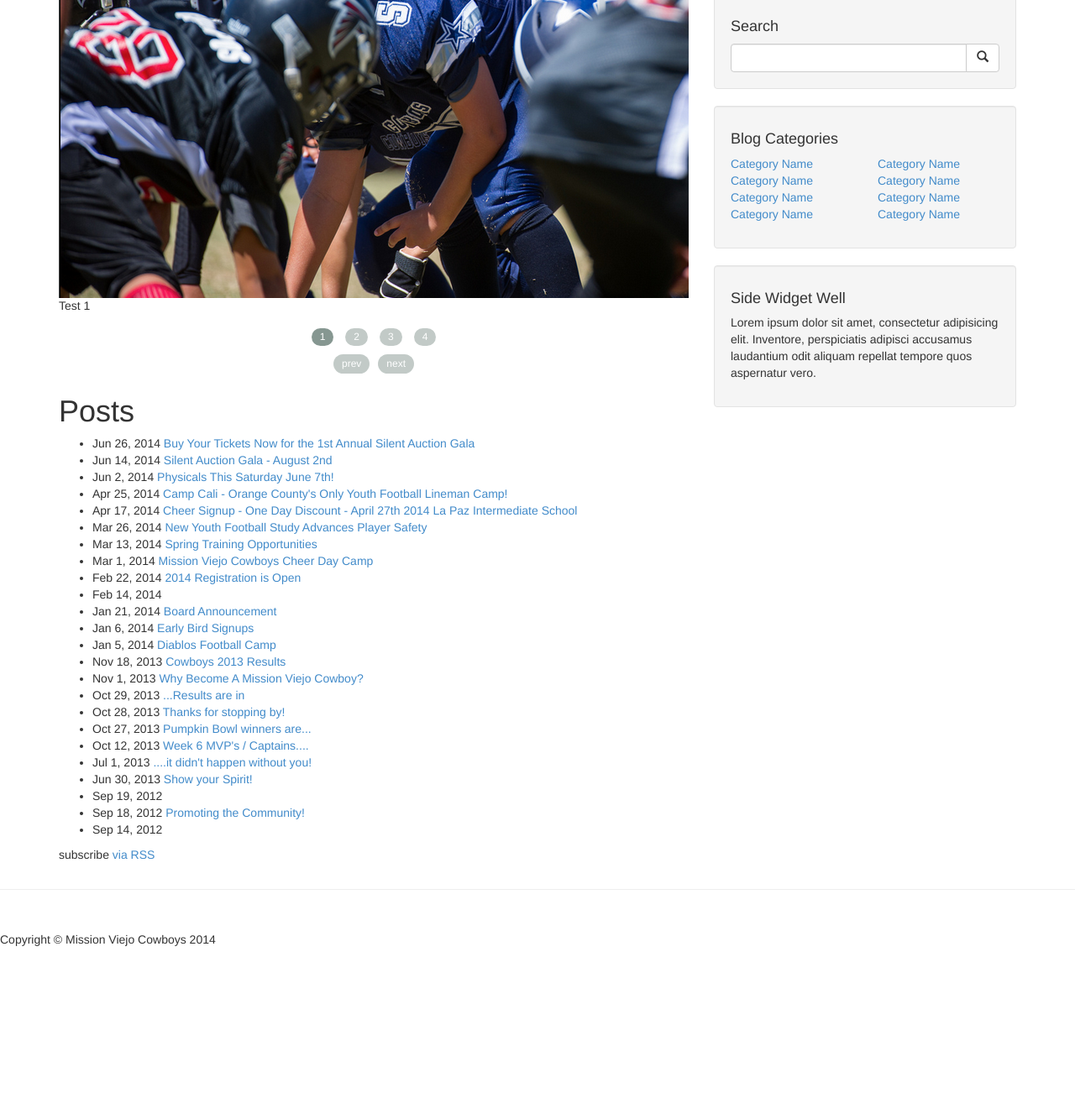
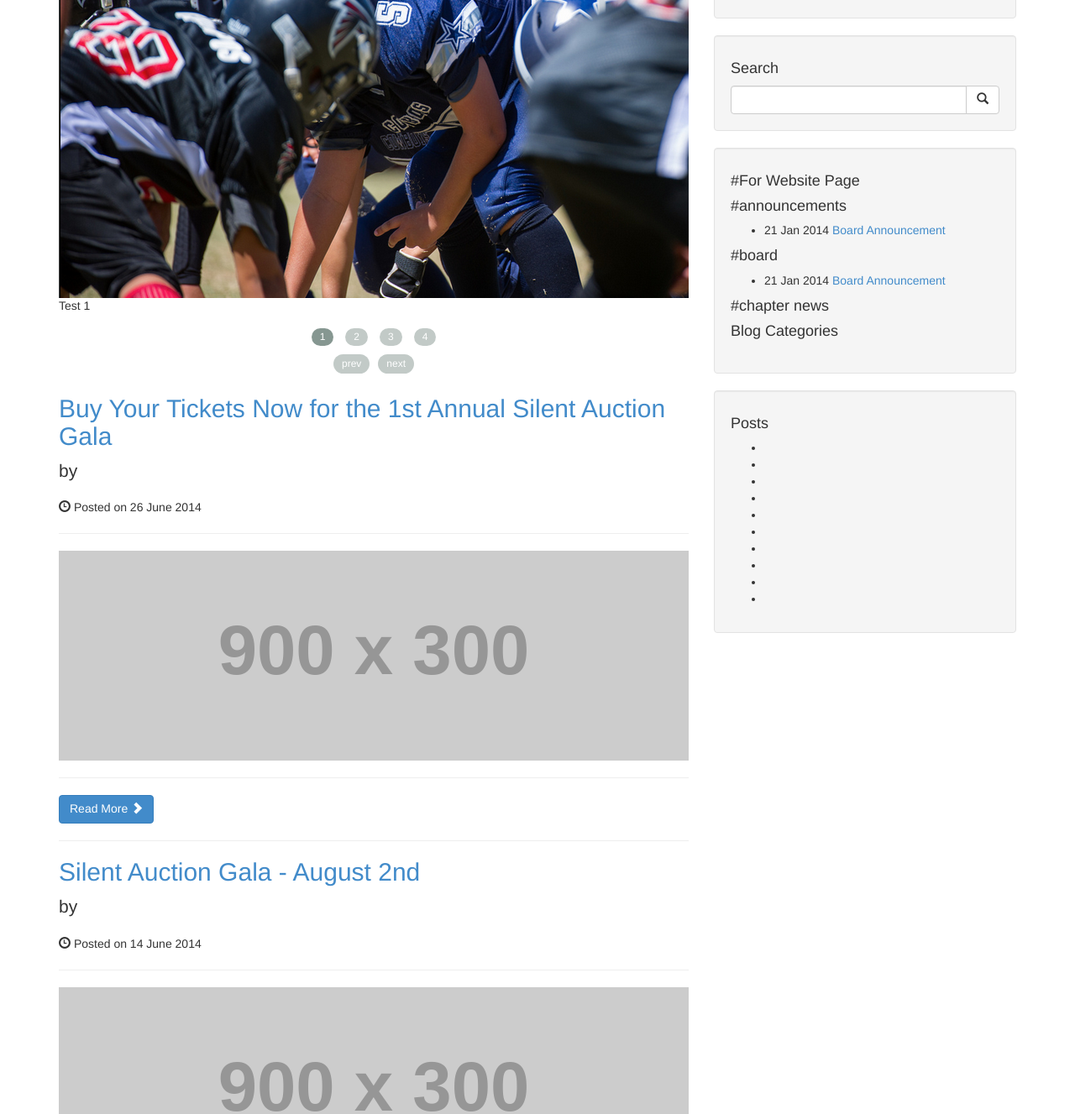
Before and after one commit to jrepp/mvcowboys, a Jekyll site: the page built from index.html, in a window 1280 px wide and 1400 px high, scrolled down 486 px, cut to the strip 73-1400 px from the top of the window. Shown: the whole strip at 84% size. Built offline with Jekyll 4.4.1, drawn with Linux system fonts in a browser that asks for light colours; nearby versions of some CDN libraries; Markdown is read by kramdown in place of the engine named in the settings; the list of posts is cut into pages by our own code; before the commit the page ends 1749 px from its top, so only the background shows below that; some of the changed text lies outside the part shown.

Commit message:
working with site data, updated ico

```diff
--- /dev/null
+++ b/_data/upcoming_events.yml
@@ -0,0 +1,9 @@
+---
+-
+    name: Golf Tournament
+    date: 2014-10-03
+    location: Golf course
+-
+    name: Pumkin Bowl
+    date: 2014-11-10
+    location: La Paz Field
--- a/_layouts/default.html
+++ b/_layouts/default.html
@@ -2,7 +2,7 @@
 <html lang="en">
 	<head>
 		<meta charset="utf-8"/>
-		<title>{% if page.title %} {{ page.title }} {% endif %} - Main website name</title>
+		<title>{% if page.title %} {{ page.title }} {% endif %} - Mission Viejo Cowboys Football and Cheer</title>
 		<meta name="viewport" content="width=device-width, initial-scale=1.0"> <!-- responsive site -->
 		<meta http-equiv="X-UA-Compatible" content="IE=edge,chrome=1"> <!-- chrome frame -->
 		<meta name="viewport" content="user-scalable=no"> <!-- prevents browser zoom on small devices -->
@@ -17,7 +17,7 @@
 		<link rel="apple-touch-icon-precomposed" sizes="114x114" href="ico/apple-touch-icon-114-precomposed.png">
 		<link rel="apple-touch-icon-precomposed" sizes="72x72" href="ico/apple-touch-icon-72-precomposed.png">
 		<link rel="apple-touch-icon-precomposed" href="ico/apple-touch-icon-57-precomposed.png">
-		<link rel="shortcut icon" href="ico/favicon.png">
+		<link rel="shortcut icon" href="ico/favicon.ico">
 	</head>
 	<body>
 
@@ -75,7 +75,28 @@
 	            	<div><img src="/assets/2014-09-06-mightymite/game4.png"></img>Test 4</div>
 	            </div>
 
-				{{ content }}
+                <!-- Posts -->
+                {% for post in site.posts limit:3 %}
+
+                <h2>
+                    <a href="#">{{post.title}}</a>
+                </h2>
+                <p class="lead">
+                    by <a href="index.php">{{page.author}}</a>
+                </p>
+                <p><span class="glyphicon glyphicon-time"></span> Posted on {{post.date | date_to_long_string }}</p>
+                <hr>
+                <img class="img-responsive" src="http://placehold.it/900x300" alt="">
+                <hr>
+                <p>{{post.exerpt}}</p>
+                <a class="btn btn-primary" href="#">
+                    Read More
+                    <span class="glyphicon glyphicon-chevron-right">
+                    </span>
+                </a>
+                <hr>
+
+                {% endfor %}
 			</div>
 
 
@@ -86,7 +107,16 @@
 	            <div class="well">
 	            	<h4>Upcoming Events</h4>
 	            	<div class="row">
-
+	            		<ul>
+	            		{% for event in site.data.upcoming_events %}
+	            			<li>
+                            <div>
+                            <span class="glyphicon glyphicon-time"></span>
+                            <span>{{event.name}} {{event.date}} {{event.location}}</span>
+                            </div>
+                            </li>
+	            		{% endfor %}
+	            		</ul>
 	            	</div>
 	            </div>
 
@@ -116,31 +146,32 @@
 
 	            <!-- Blog Categories Well -->
 	            <div class="well">
+                    {% capture tags %}
+                        {% for tag in site.tags %}
+                            {{ tag[0] | replace: ' ', '&#32;' }}
+                        {% endfor %}
+                    {% endcapture %}
+                    {% assign sortedtags = tags | split:' ' | sort %}
+
+                    {% for tag in sortedtags %}
+                        <h4>#{{ tag }}</h4>
+                        <ul>
+                            {% for post in site.tags[tag] %}
+                                <li>
+                                    <span>{{ post.date | date_to_string }}</span>
+                                    <a href="{{ post.url }}">{{ post.title }}</a>
+                                </li>
+                            {% endfor %}
+                        </ul>
+                    {% endfor %}
+
 	                <h4>Blog Categories</h4>
 	                <div class="row">
 	                    <div class="col-lg-6">
 	                        <ul class="list-unstyled">
-	                            <li><a href="#">Category Name</a>
-	                            </li>
-	                            <li><a href="#">Category Name</a>
-	                            </li>
-	                            <li><a href="#">Category Name</a>
-	                            </li>
-	                            <li><a href="#">Category Name</a>
-	                            </li>
-	                        </ul>
-	                    </div>
-	                    <!-- /.col-lg-6 -->
-	                    <div class="col-lg-6">
-	                        <ul class="list-unstyled">
-	                            <li><a href="#">Category Name</a>
-	                            </li>
-	                            <li><a href="#">Category Name</a>
-	                            </li>
-	                            <li><a href="#">Category Name</a>
-	                            </li>
-	                            <li><a href="#">Category Name</a>
-	                            </li>
+                            {% for category in site.categories %}
+	                            <li><a href="#">{{category.name}}</a></li>
+                            {% endfor %}
 	                        </ul>
 	                    </div>
 	                    <!-- /.col-lg-6 -->
@@ -150,8 +181,12 @@
 
 	            <!-- Side Widget Well -->
 	            <div class="well">
-	                <h4>Side Widget Well</h4>
-	                <p>Lorem ipsum dolor sit amet, consectetur adipisicing elit. Inventore, perspiciatis adipisci accusamus laudantium odit aliquam repellat tempore quos aspernatur vero.</p>
+                    <h4>Posts</h4>
+                    <ul>
+				    {% for post in site.posts limit:10 %}
+                        <li>{{page.title}}</li>
+                    {% endfor %}
+                    </ul>
 	            </div>
 	        </div>
         </div>
```
Also changed, not shown: ico/favicon.ico (added), ico/favicon.png (deleted), 2 other files.
